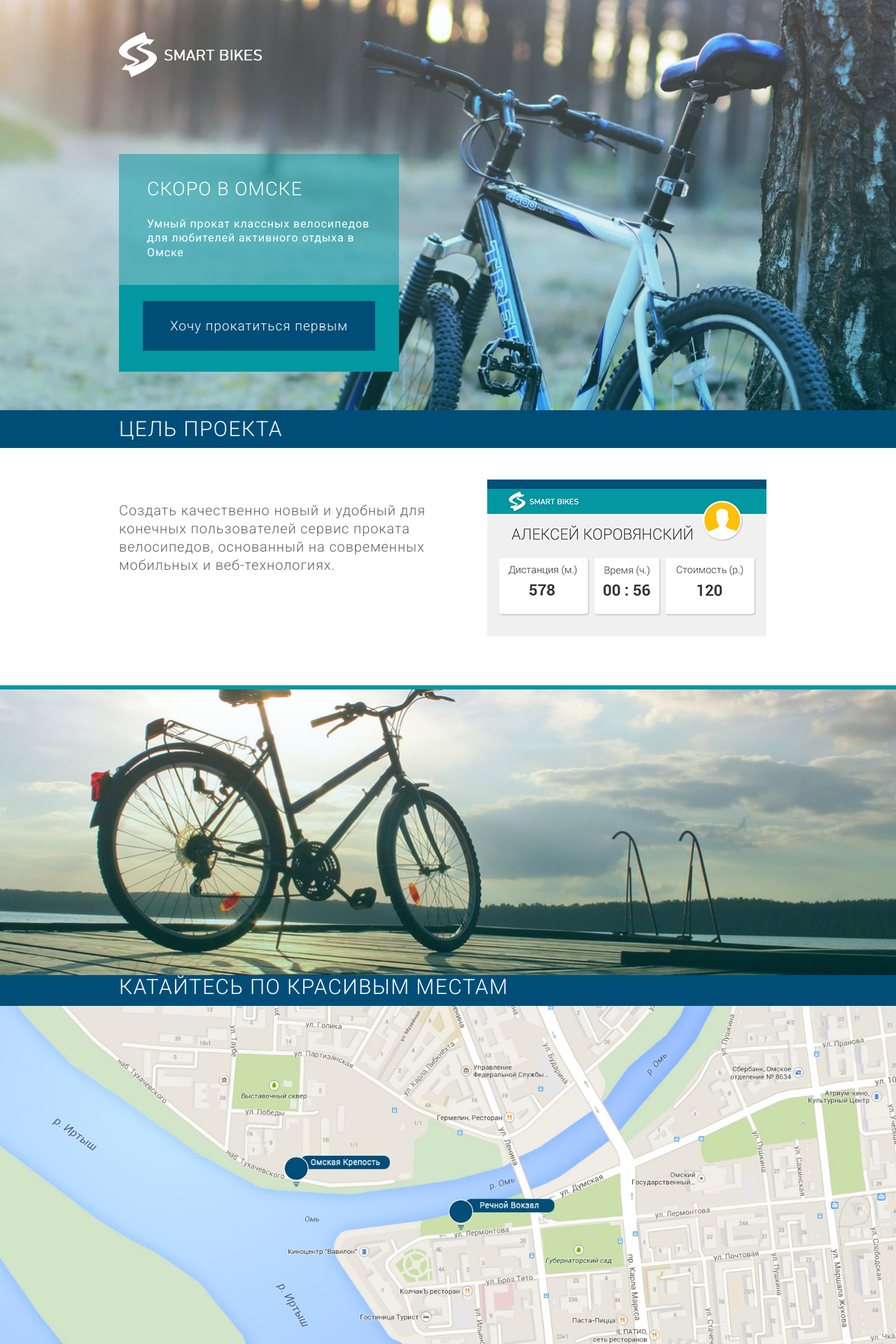
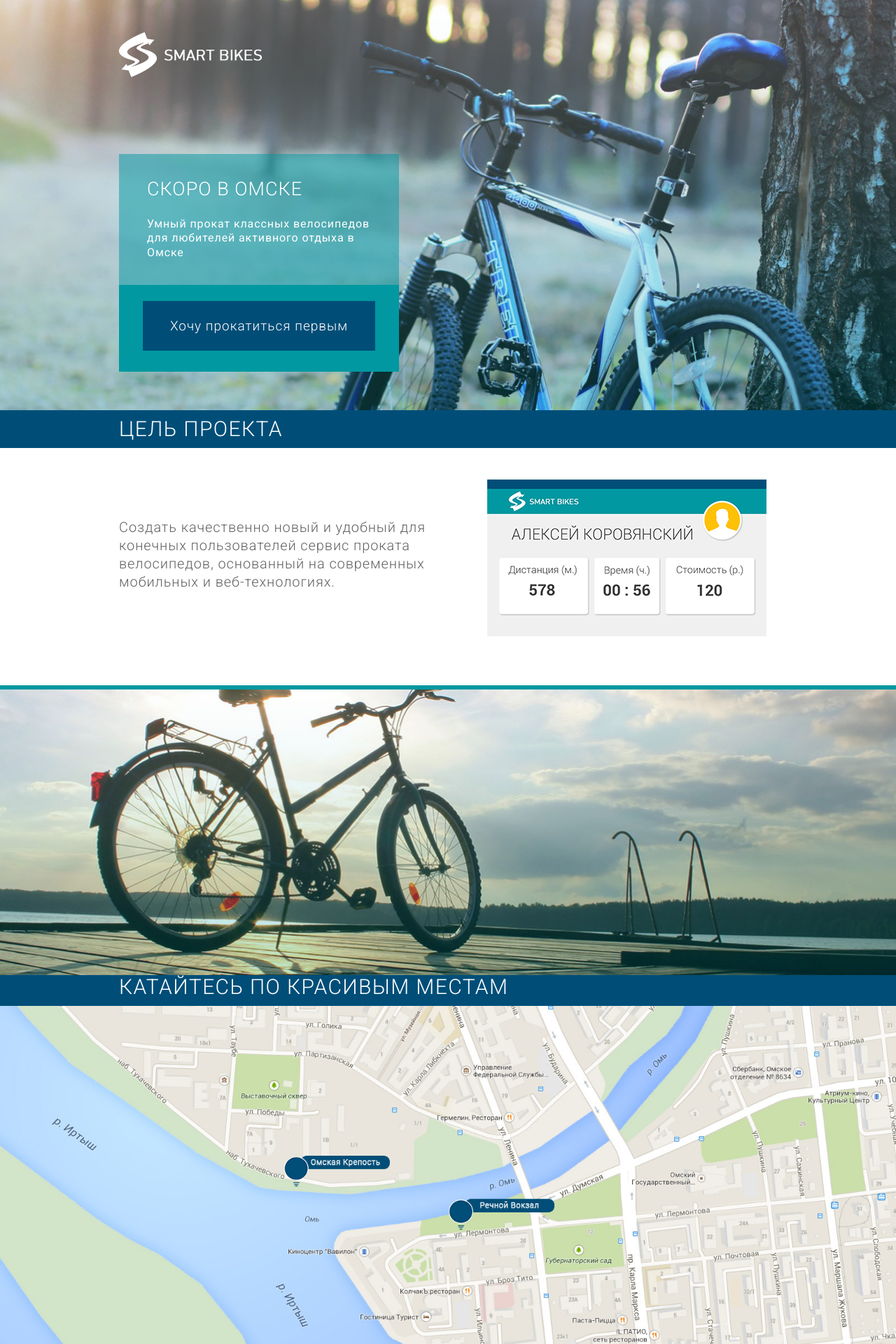
Before and after one commit to blan4/SmartBikesLanding, a Jekyll site: the page built from index.html, in a window 1280 px wide. Shown: the top 1920 px of the page at 70% size. Built offline with Jekyll 4.4.1, drawn with Linux system fonts in a browser that asks for light colours; nearby versions of some CDN libraries.

Commit message:
fix margin top

```diff
--- a/css/app.scss
+++ b/css/app.scss
@@ -365,7 +365,7 @@ article {
 }
 
 .text-block {
-  margin-top: 31px;
+  margin-top: 55px;
   margin-bottom: 31px;
   padding-right: 0;
 }
```
